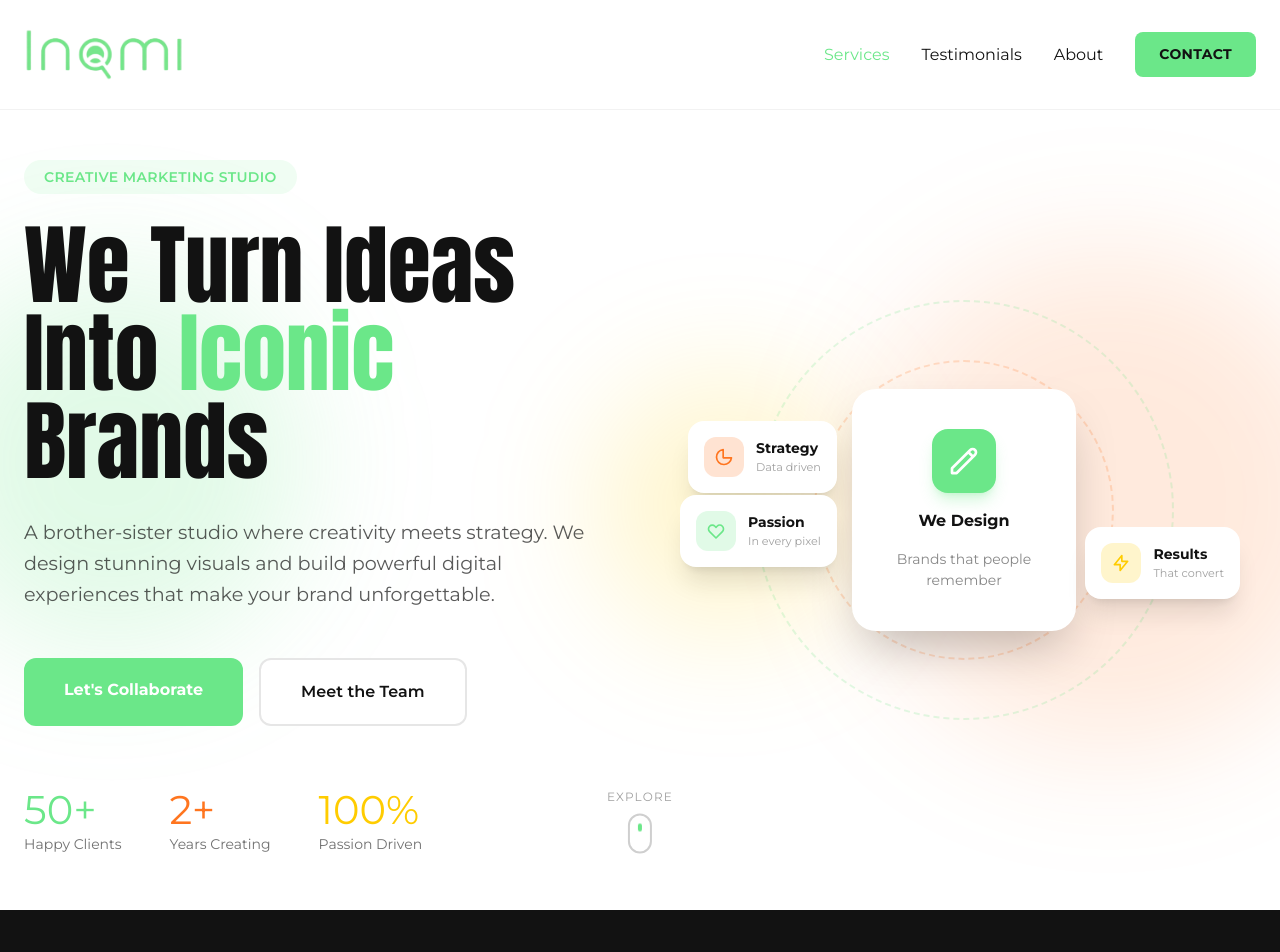
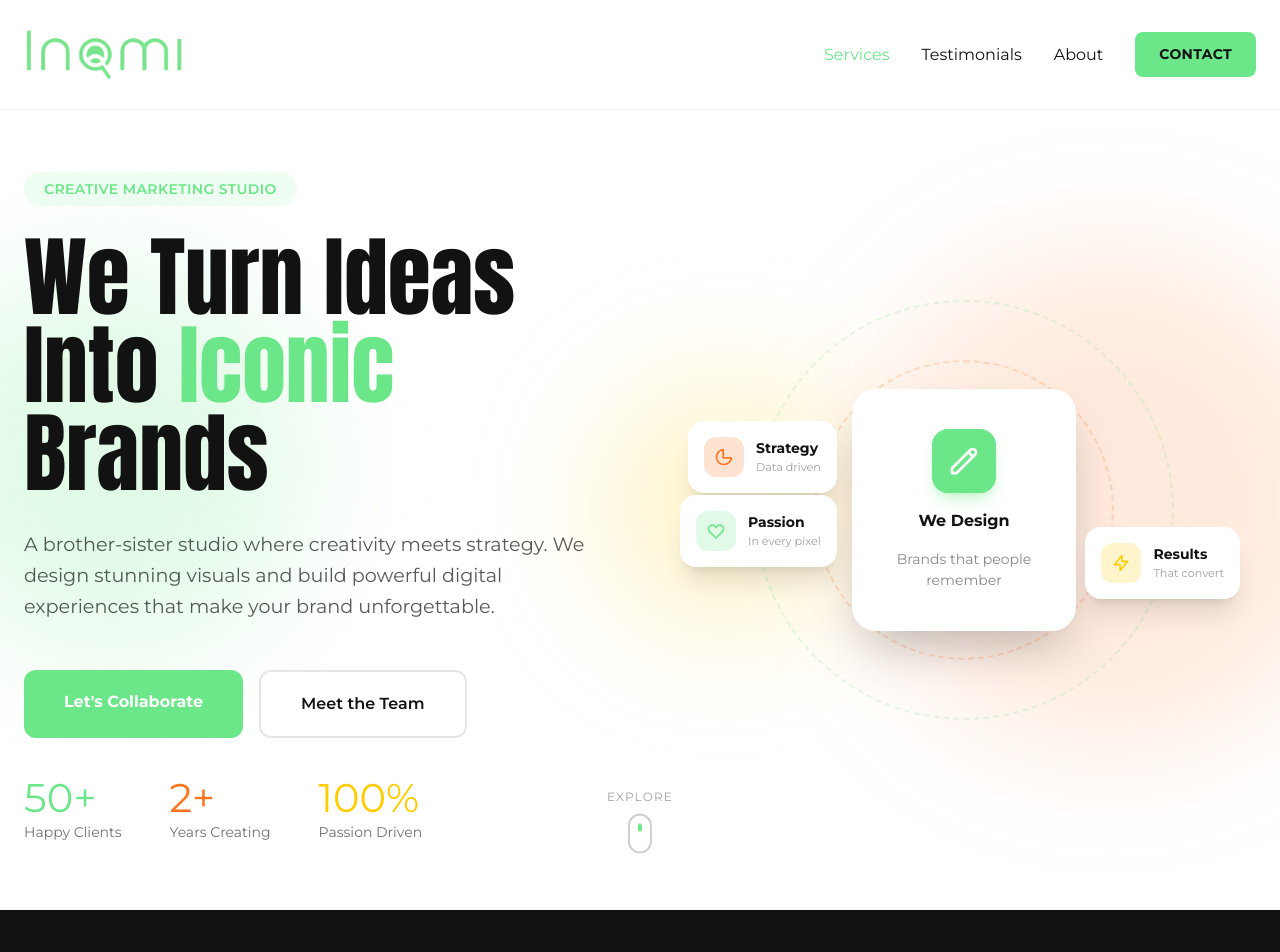
Before and after one commit to vladimirmomiroski/InamiStudio, a Next.js app: page / in a window 1280 px wide. Shown: the top 952 px of the page. Built offline with nearby package versions, Linux system fonts and the light colour scheme.

Commit message:
spacing adjustment in hero banner

```diff
--- a/app/(client)/components/layout/hero-banner/hero-banner.tsx
+++ b/app/(client)/components/layout/hero-banner/hero-banner.tsx
@@ -52,7 +52,7 @@ export default function HeroBanner() {
             </div>
 
             {/* Stats */}
-            <div className="flex gap-12 pt-8">
+            <div className="flex gap-12 pt-2">
               <div>
                 <div className="font-anton text-green text-large leading-none mb-1">50+</div>
                 <div className="font-montserrat text-black/60 text-small">Happy Clients</div>
```
